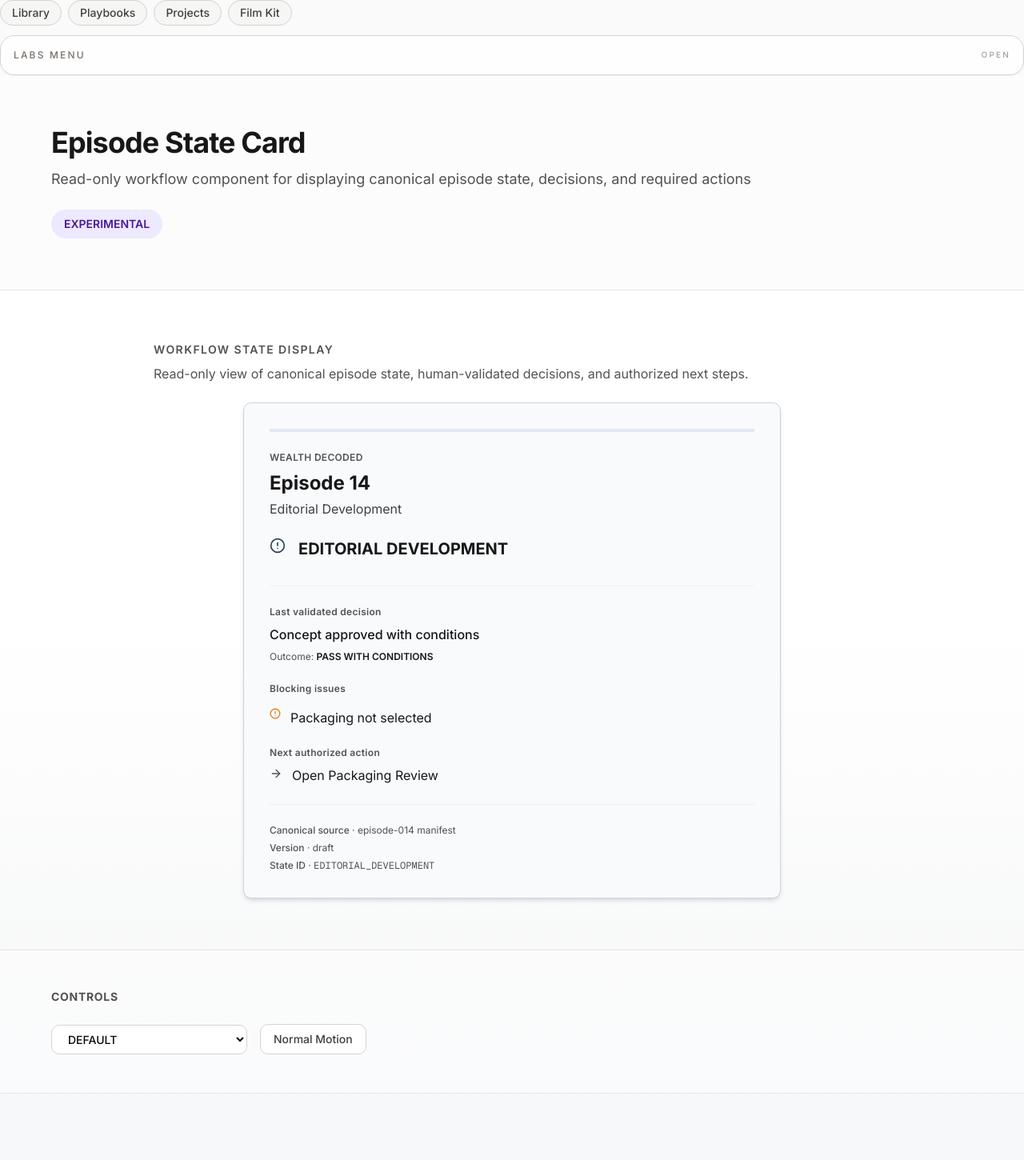
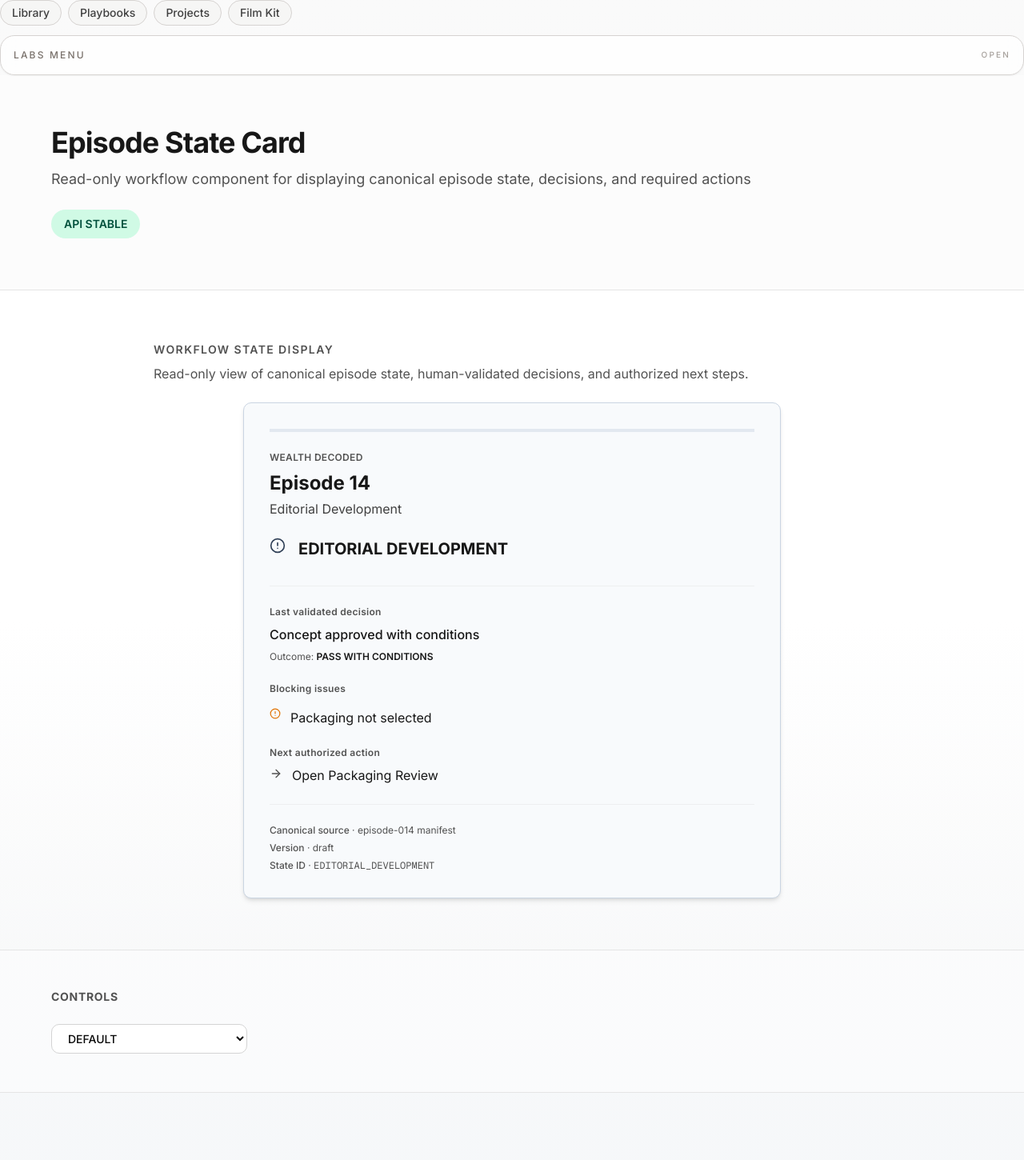
Before and after one commit to Faadil1/componentry-lab, a Next.js app: page /episode-state-card in a window 1280 px wide. Shown: the top 1450 px of the page at 80% size. Built offline with nearby package versions, Linux system fonts and the light colour scheme.

Commit message:
fix(api): remove lab-only motion control from Episode State Card demo

```diff
--- a/app/episode-state-card/page.tsx
+++ b/app/episode-state-card/page.tsx
@@ -31,7 +31,6 @@ function isVariant(value: unknown): value is VariantType {
 
 export default function EpisodeStateCardPage() {
   const [variant, setVariant] = useState<VariantType>("default")
-  const [reduced, setReduced] = useState(false)
 
   const fixtures = {
     default: episode14EditorialDevelopment,
@@ -50,15 +49,13 @@ export default function EpisodeStateCardPage() {
 
       <section className="border-b border-neutral-200 bg-white/50 px-4 py-12 md:px-8 md:py-16">
         <div className="mx-auto max-w-6xl">
-          <h1 className="text-4xl font-bold tracking-tight text-neutral-900">
-            Episode State Card
-          </h1>
+          <h1 className="text-4xl font-bold tracking-tight text-neutral-900">Episode State Card</h1>
           <p className="mt-3 text-lg text-neutral-600">
             Read-only workflow component for displaying canonical episode state, decisions, and required actions
           </p>
           <div className="mt-6 flex gap-3">
-            <div className="inline-block rounded-full bg-violet-100 px-4 py-2 text-sm font-semibold text-violet-900">
-              EXPERIMENTAL
+            <div className="inline-block rounded-full bg-emerald-100 px-4 py-2 text-sm font-semibold text-emerald-900">
+              API STABLE
             </div>
           </div>
         </div>
@@ -71,47 +68,29 @@ export default function EpisodeStateCardPage() {
             <p className="mt-2 text-base text-neutral-600">Read-only view of canonical episode state, human-validated decisions, and authorized next steps.</p>
           </div>
           <div className="flex justify-center">
-            <EpisodeStateCard {...current} reduceMotion={reduced} className="shadow-md" />
+            <EpisodeStateCard {...current} className="shadow-md" />
           </div>
         </div>
       </section>
 
       <section className="border-b border-neutral-200 bg-white/50 px-4 py-8 md:px-8 md:py-12">
         <div className="mx-auto max-w-6xl">
-          <h3 className="mb-6 text-sm font-bold uppercase tracking-wider text-neutral-600">
-            Controls
-          </h3>
+          <h3 className="mb-6 text-sm font-bold uppercase tracking-wider text-neutral-600">Controls</h3>
           <div className="flex flex-col gap-4 sm:flex-row sm:items-center">
-            <label htmlFor="variant-select" className="sr-only">
-              Select episode state variant
-            </label>
+            <label htmlFor="variant-select" className="sr-only">Select episode state variant</label>
             <select
               id="variant-select"
               value={variant}
               onChange={(e) => {
                 const value = e.target.value
-                if (isVariant(value)) {
-                  setVariant(value)
-                }
+                if (isVariant(value)) setVariant(value)
               }}
               className="w-full min-w-0 rounded-lg border border-neutral-300 bg-white px-4 py-2 text-sm font-medium sm:w-auto"
             >
               {VARIANTS.map((v) => (
-                <option key={v} value={v}>
-                  {v.toUpperCase()}
-                </option>
+                <option key={v} value={v}>{v.toUpperCase()}</option>
               ))}
             </select>
-            <button
-              onClick={() => setReduced(!reduced)}
-              className={`w-full min-w-0 rounded-lg border px-4 py-2 text-sm font-medium sm:w-auto ${
-                reduced
-                  ? "bg-violet-50 border-violet-300 text-violet-900"
-                  : "bg-white border-neutral-300 text-neutral-700"
-              }`}
-            >
-              {reduced ? "Reduced Motion" : "Normal Motion"}
-            </button>
           </div>
         </div>
       </section>
@@ -124,11 +103,7 @@ export default function EpisodeStateCardPage() {
               <div key={v} className="w-full min-w-0 rounded-lg border border-neutral-200 bg-white p-6">
                 <p className="mb-4 text-sm font-bold uppercase text-neutral-600">{v}</p>
                 <div className="min-w-0 bg-neutral-50 p-4 rounded-lg">
-                  <EpisodeStateCard
-                    {...fixtures[v]}
-                    reduceMotion={reduced}
-                    className="shadow-none"
-                  />
+                  <EpisodeStateCard {...fixtures[v]} className="shadow-none" />
                 </div>
               </div>
             ))}
@@ -138,12 +113,8 @@ export default function EpisodeStateCardPage() {
 
       <section className="border-t border-neutral-200 bg-white/30 px-4 py-12 md:px-8 md:py-16">
         <div className="mx-auto max-w-6xl text-center">
-          <p className="text-neutral-600">
-            Component status: <span className="font-semibold">EXPERIMENTAL</span>
-          </p>
-          <p className="mt-2 text-neutral-600">
-            Next phase: <span className="font-semibold">VISUAL_REVIEW</span>
-          </p>
+          <p className="text-neutral-600">Component status: <span className="font-semibold">API STABLE</span></p>
+          <p className="mt-2 text-neutral-600">Next phase: <span className="font-semibold">APPROVAL_REVIEW</span></p>
         </div>
       </section>
     </main>
```
